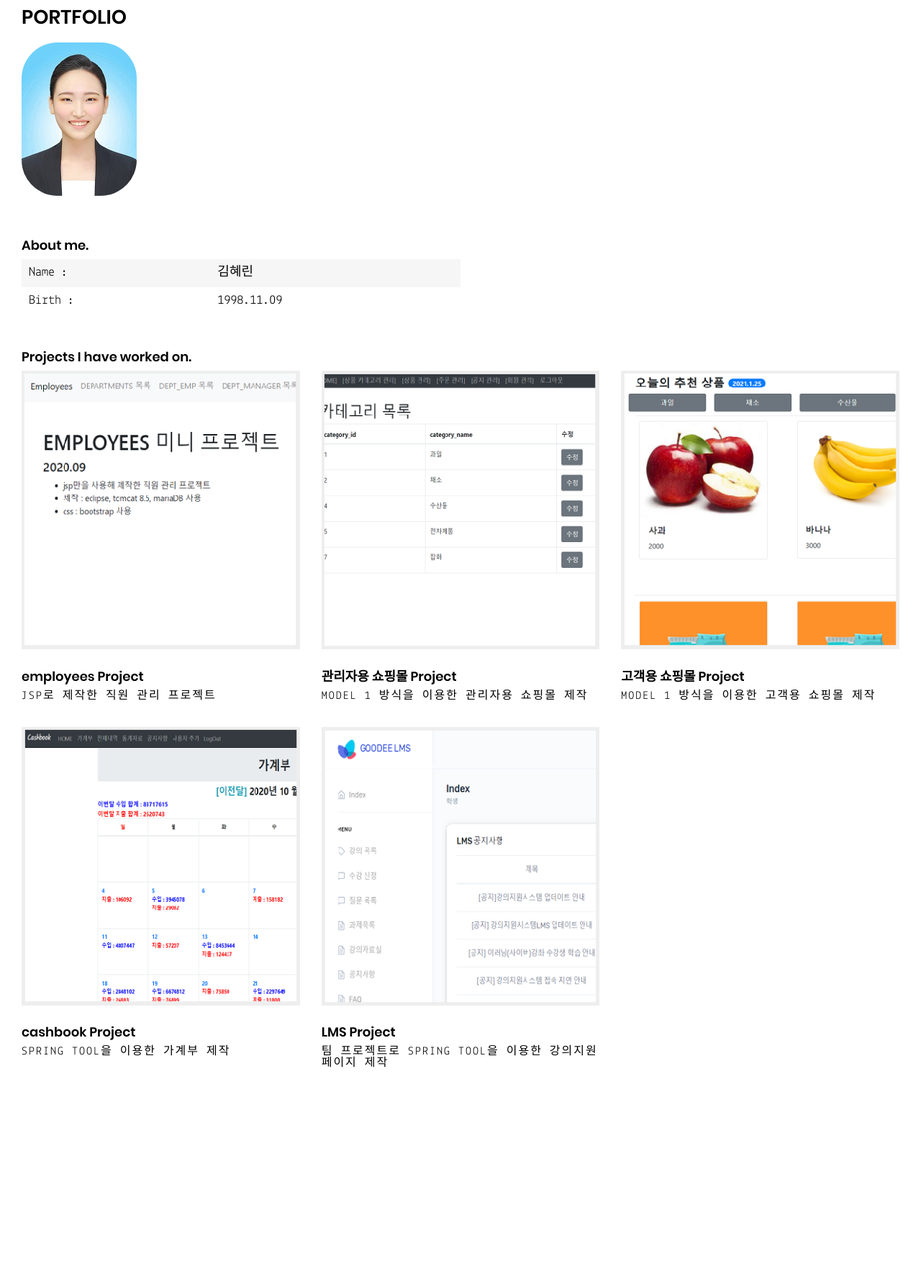
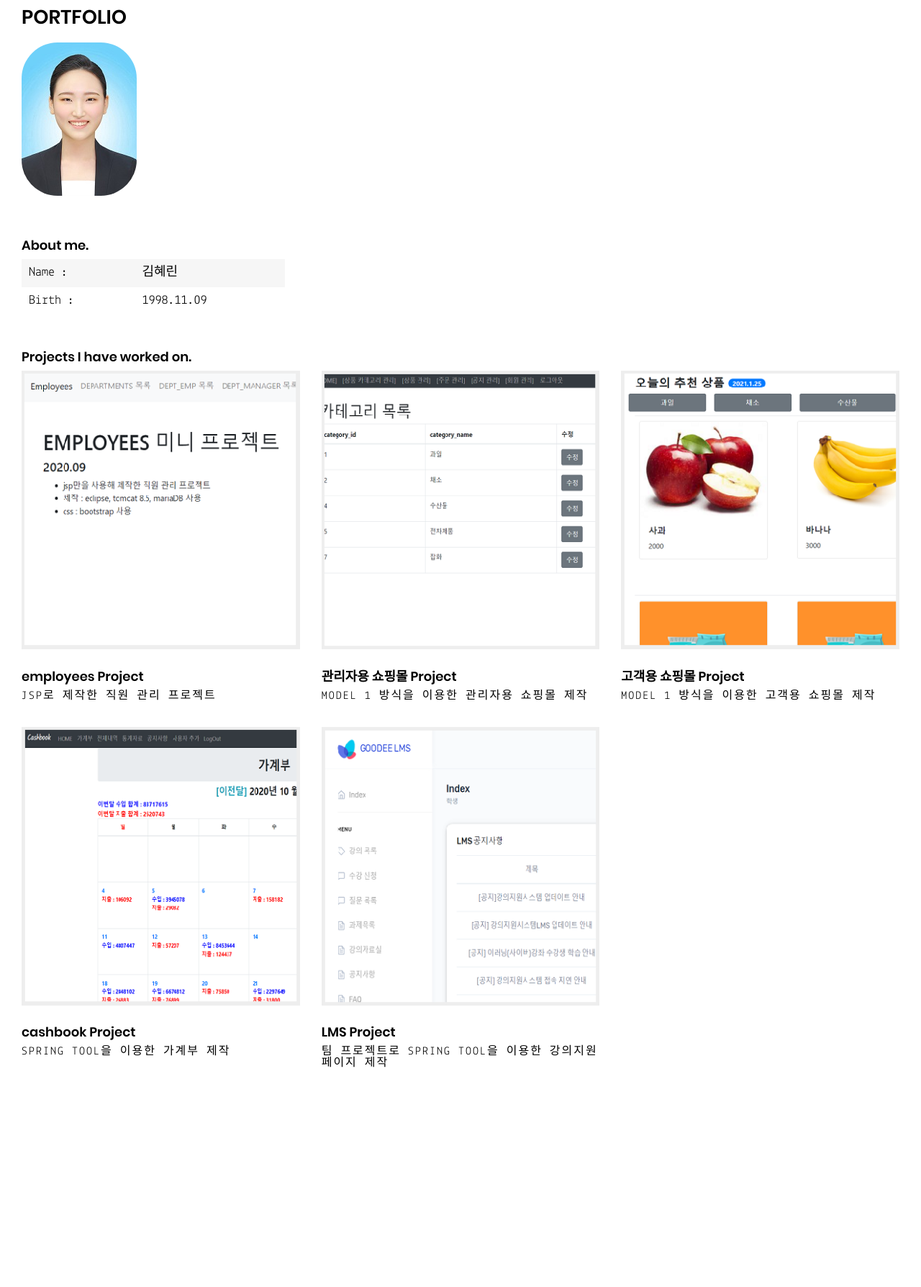
Before and after one commit to heairin1008/heairin1008.github.io, a Jekyll site: the page built from index.html, in a window 1280 px wide. Shown: the whole page at 72% size. Built offline with Jekyll 4.4.1, drawn with Linux system fonts in a browser that asks for light colours.

Commit message:
Update index.html

```diff
--- a/index.html
+++ b/index.html
@@ -15,7 +15,7 @@
 		<section class="intro">
 			<div class="container">
 				<h3>About me.</h3>
-				<table style="width:50%; background:white;">
+				<table style="width:30%;">
 					<tr>
 						<td>Name : </td>
 						<td>김혜린</td>
```
